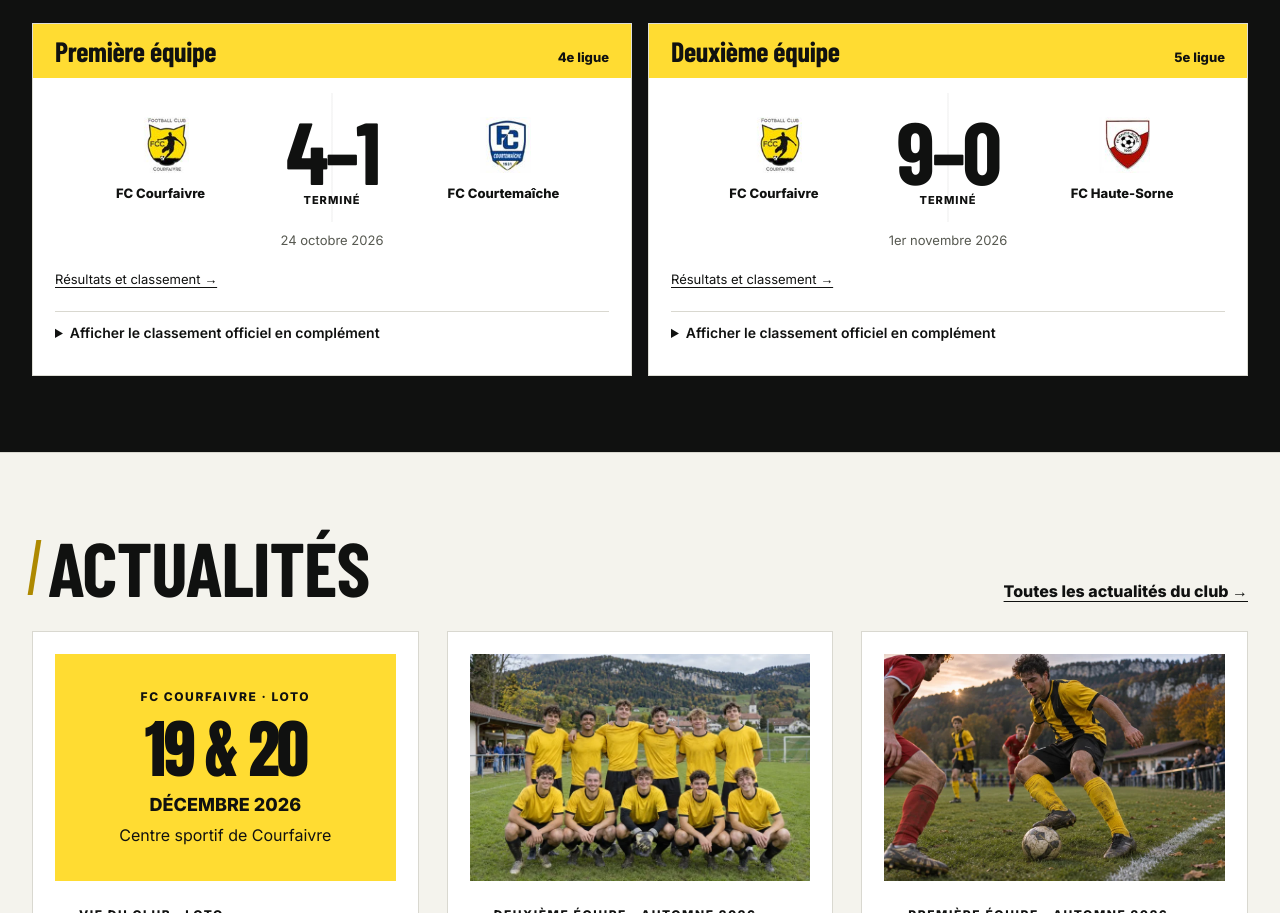
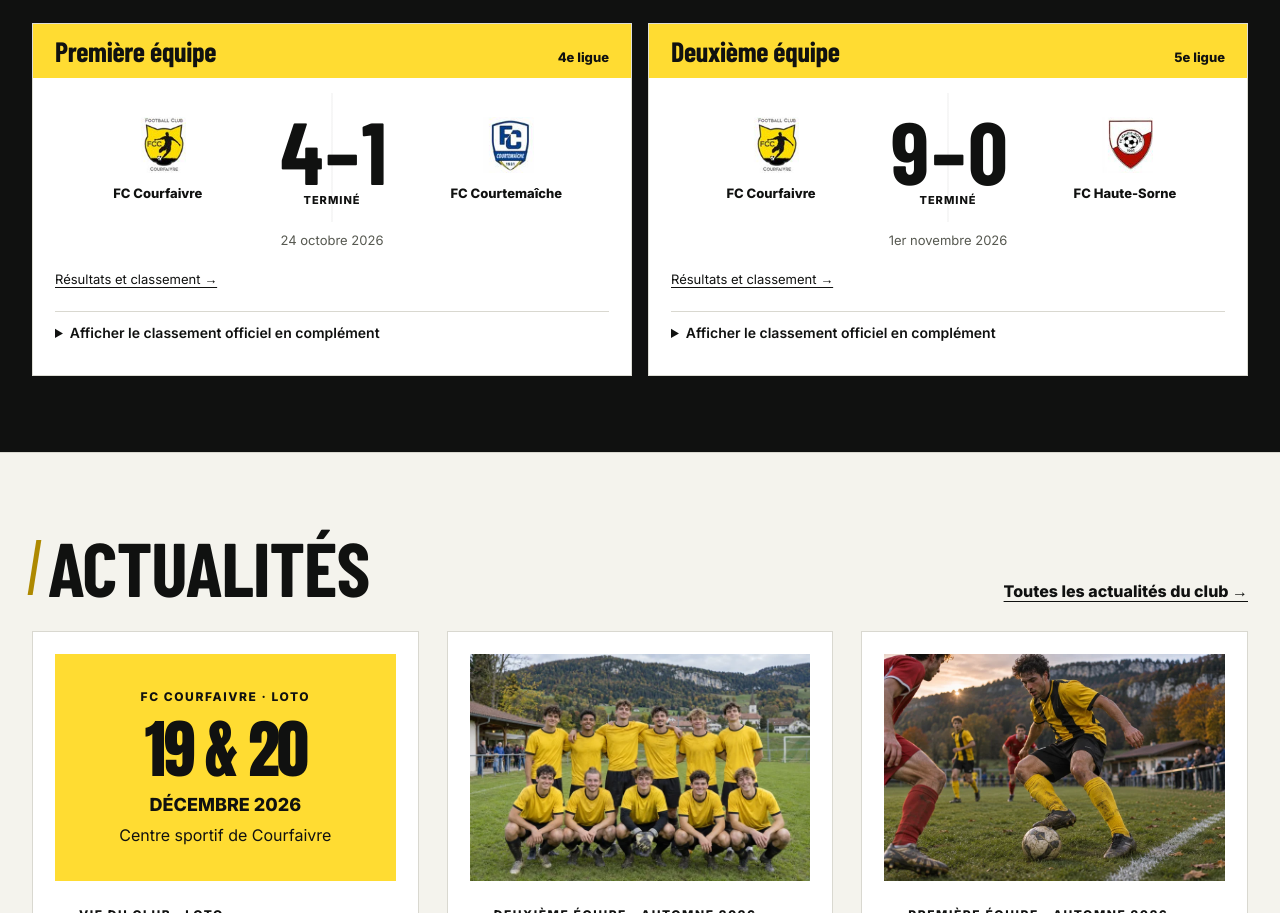
Before and after one commit to cirillebonini-creator/fc-courfaivre, a website: page dist/index.html in a window 1280 px wide. Shown: the part 902-1815 px from the top of the page. Drawn offline with nearby package versions, Linux system fonts and the light colour scheme; no server answers; a web font is replaced by a local one.

Commit message:
Aérer l’affichage des scores autour du tiret

```diff
--- a/dist/index.html
+++ b/dist/index.html
@@ -15,7 +15,7 @@
       <span>FC Courfaivre</span>
     </div>
     <div class="match-score">
-      <strong>4–1</strong>
+      <strong>4&#8239;–&#8239;1</strong>
       <span>Terminé</span>
     </div>
     <div class="match-club">
@@ -41,7 +41,7 @@
       <span>FC Courfaivre</span>
     </div>
     <div class="match-score">
-      <strong>9–0</strong>
+      <strong>9&#8239;–&#8239;0</strong>
       <span>Terminé</span>
     </div>
     <div class="match-club">
```
